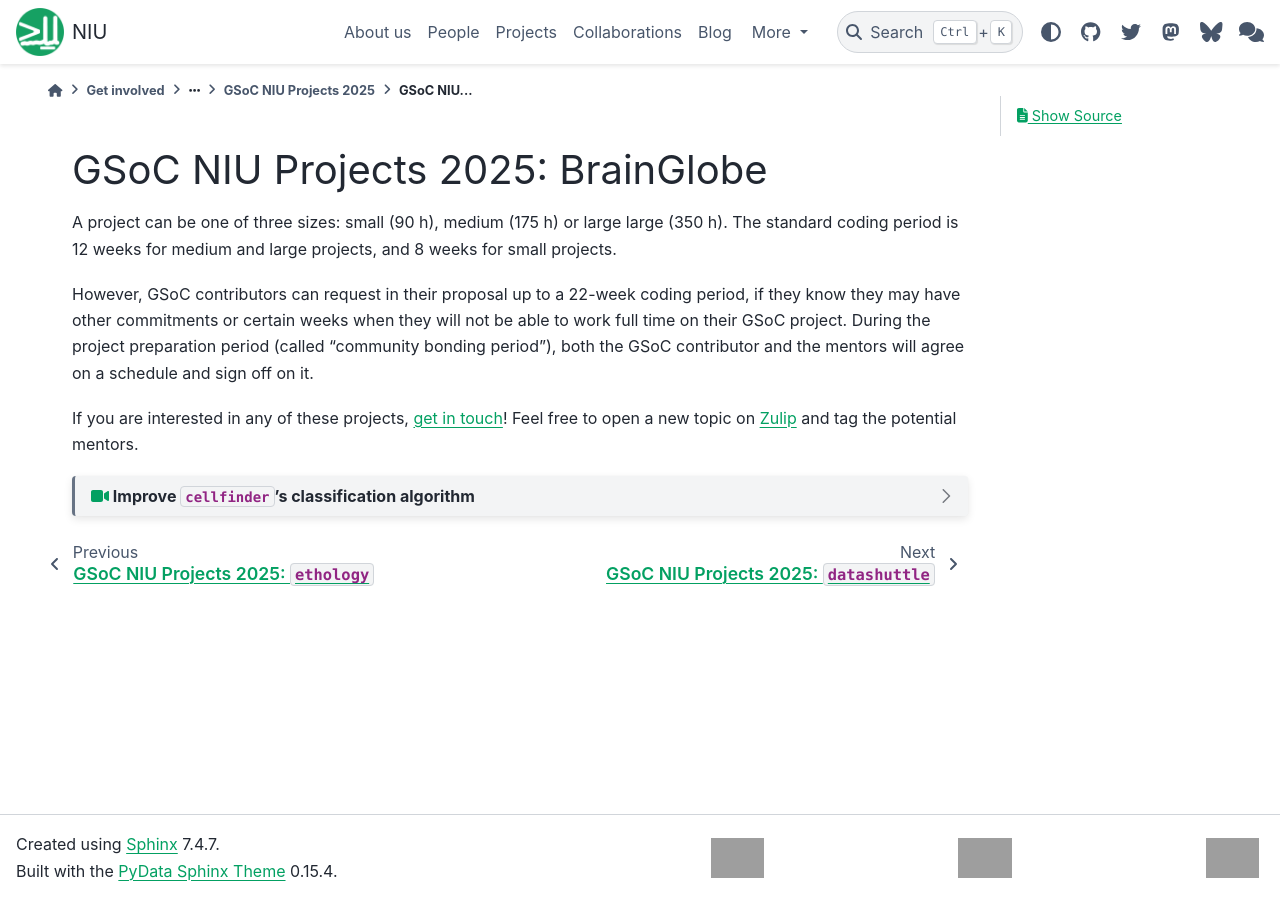
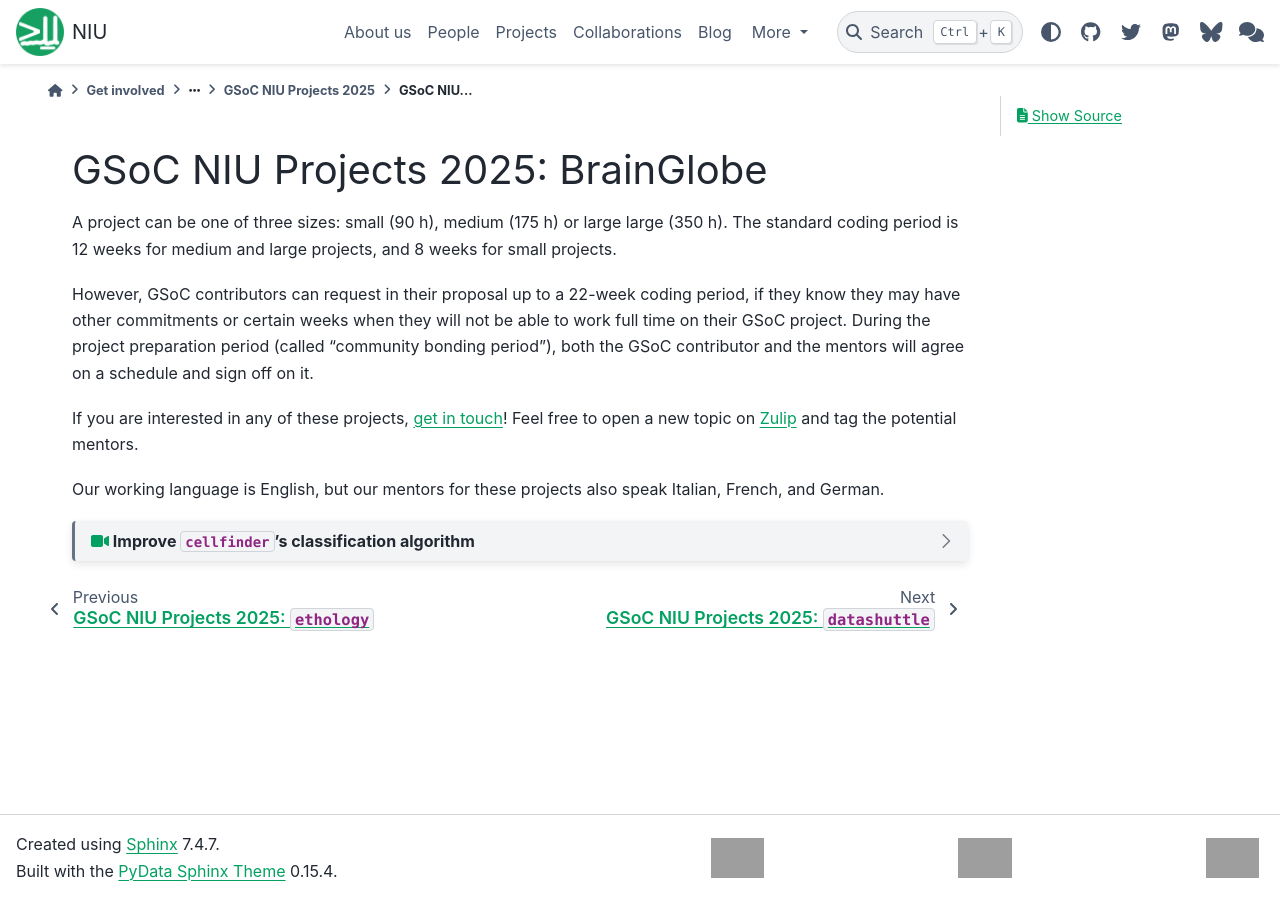
Before and after one commit to neuroinformatics-unit/neuroinformatics-unit.github.io, a Sphinx documentation site: the page built from docs/source/get-involved/gsoc/projects_2025/brainglobe.md, in a window 1280 px wide. Built offline with Sphinx 7.4.7 and the PyData theme 0.15.4, drawn with Linux system fonts in a browser that asks for light colours; nearby versions of some CDN libraries; grey boxes are pictures that could not be loaded.

Commit message:
Add languages (some pending)

```diff
--- a/docs/source/get-involved/gsoc/projects_2025/brainglobe.md
+++ b/docs/source/get-involved/gsoc/projects_2025/brainglobe.md
@@ -5,6 +5,8 @@ A project can be one of three sizes: small (90 h), medium (175 h) or large  larg
 However, GSoC contributors can request in their proposal up to a 22-week coding period, if they know they may have other commitments or certain weeks when they will not be able to work full time on their GSoC project. During the project preparation period (called "community bonding period"), both the GSoC contributor and the mentors will agree on a schedule and sign off on it.
 
 If you are interested in any of these projects, [get in touch](https://brainglobe.info/contact.html)! Feel free to open a new topic on [Zulip](https://brainglobe.zulipchat.com/) and tag the potential mentors.
+
+Our working language is English, but our mentors for these projects also speak Italian, French, and German.
 
 :::{dropdown} {fas}`video;sd-text-primary` Improve `cellfinder`'s classification algorithm
 <!-- Description -->
```
Also changed, not shown: docs/source/get-involved/gsoc/projects_2025/ethology.md (+1 -0 lines), docs/source/get-involved/gsoc/projects_2025/movement.md (+1 -0 lines).
